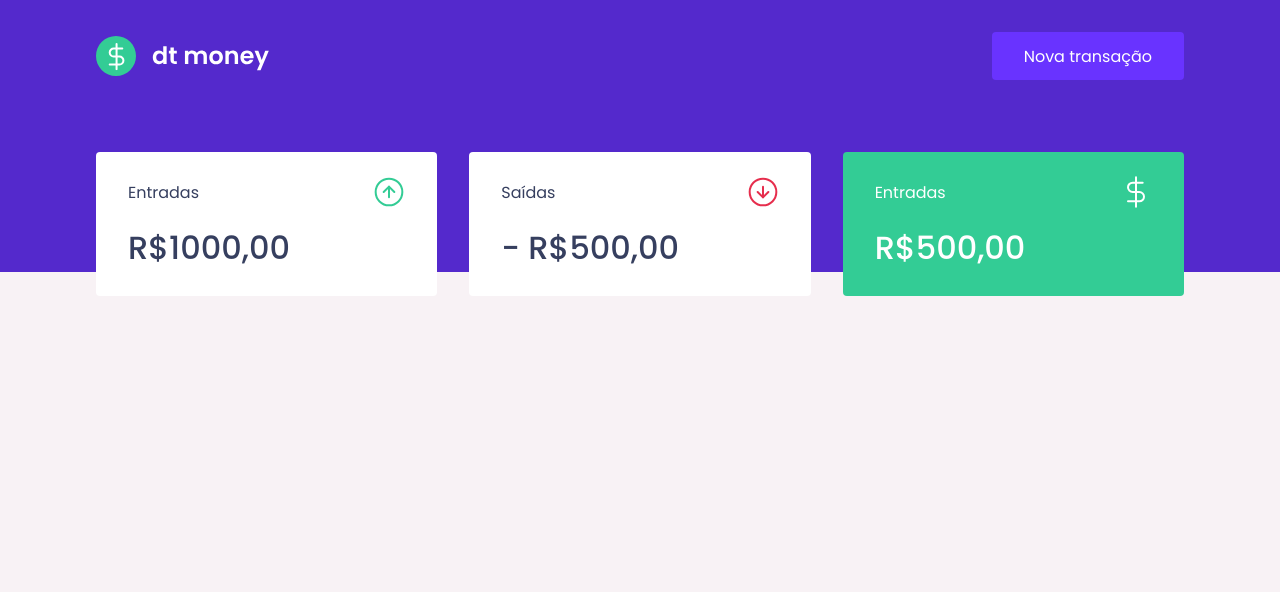
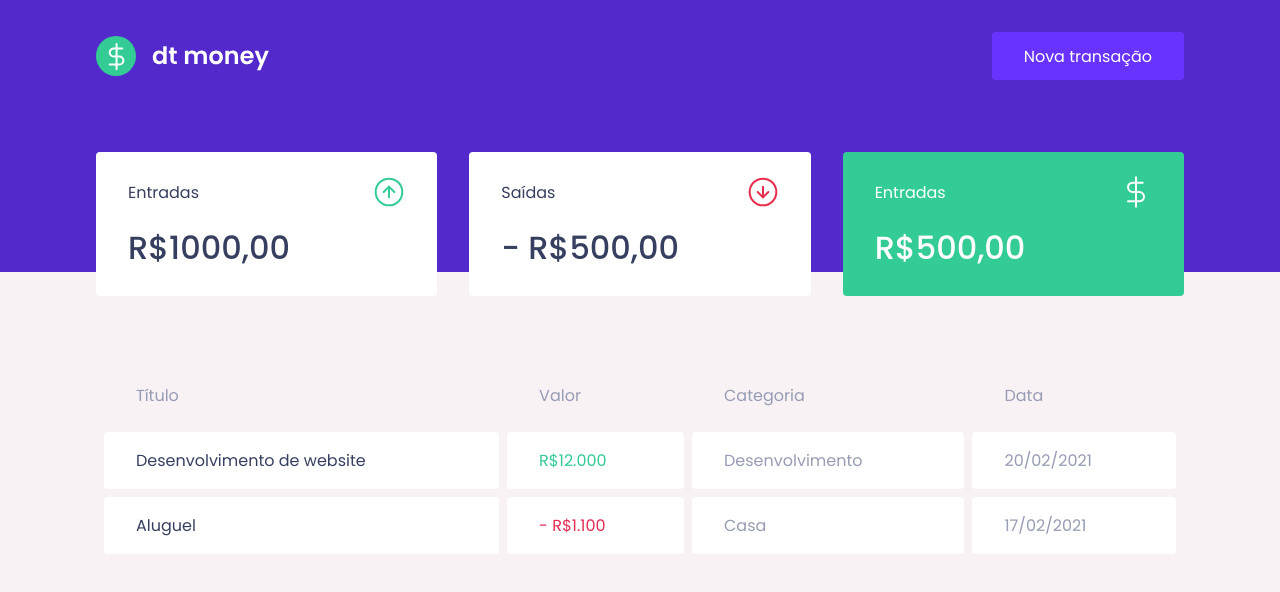
Before and after one commit to SamuelMenecucci/dt-money, a React (Create React App) app: page / in a window 1280 px wide. Shown: the top 592 px of the page. Built offline with nearby package versions, Linux system fonts and the light colour scheme.

Commit message:
created transactions table and style.ts

```diff
--- a/src/components/Dashboard/index.tsx
+++ b/src/components/Dashboard/index.tsx
@@ -1,10 +1,12 @@
 import { Summary } from "../Summary";
+import { TransactionsTable } from "../TransactionsTable";
 import { Container } from "./styles";
 
 export function Dashboard() {
   return (
     <Container>
       <Summary />
+      <TransactionsTable />
     </Container>
   );
 }
--- /dev/null
+++ b/src/components/TransactionsTable/index.tsx
@@ -0,0 +1,35 @@
+import { Container } from "./styles";
+
+export function TransactionsTable() {
+  return (
+    <Container>
+      <table>
+        <thead>
+          <tr>
+            <th>Título</th>
+            <th>Valor</th>
+            <th>Categoria</th>
+            <th>Data</th>
+          </tr>
+        </thead>
+
+        {/* crio classes nos valores para diferenciar as entradas e saídas, pois meu layout terá diferenciação de cor para cada tipo de operação */}
+        <tbody>
+          <tr>
+            <td>Desenvolvimento de website</td>
+            <td className="deposit">R$12.000</td>
+            <td>Desenvolvimento</td>
+            <td>20/02/2021</td>
+          </tr>
+
+          <tr>
+            <td>Aluguel</td>
+            <td className="withdraw"> - R$1.100</td>
+            <td>Casa</td>
+            <td>17/02/2021</td>
+          </tr>
+        </tbody>
+      </table>
+    </Container>
+  );
+}
--- /dev/null
+++ b/src/components/TransactionsTable/styles.ts
@@ -0,0 +1,41 @@
+import styled from "styled-components";
+
+export const Container = styled.div`
+  margin-top: 4rem;
+
+  table {
+    width: 100%;
+    border-spacing: 0.5rem;
+
+    th {
+      color: var(--text-body);
+      font-weight: 400;
+      padding: 1rem 2rem;
+      text-align: left;
+      line-height: 1.5rem;
+    }
+
+    td {
+      padding: 1rem 2rem;
+      border: 0;
+      background: var(--shape);
+      color: var(--text-body);
+      border-radius: 0.25rem;
+
+      //usando o encadeamento para pegar o primeiro elemento td dentro de um conjunto
+      &:first-child {
+        color: var(--text-title);
+      }
+
+      //estilização quando a className dentro da td for deposit
+      &.deposit {
+        color: var(--green);
+      }
+
+      //estilização quando a className dentro da td for witdraw
+      &.withdraw {
+        color: var(--red);
+      }
+    }
+  }
+`;
```
